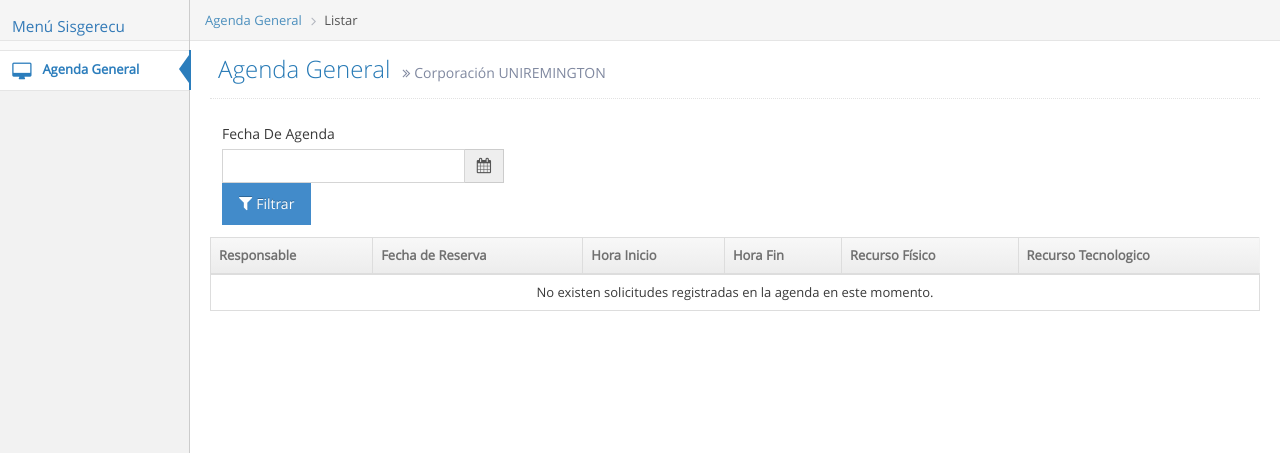
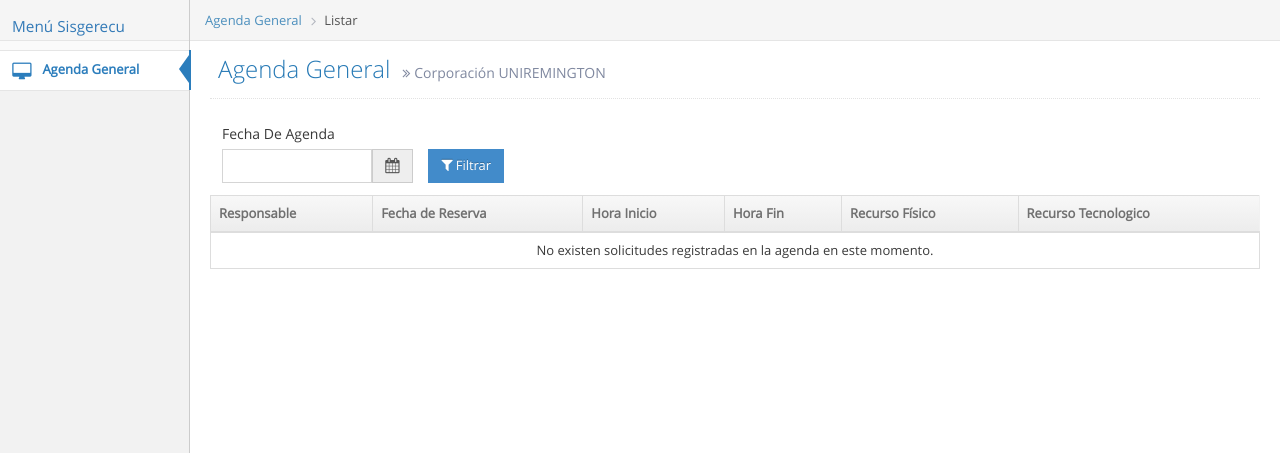
Before and after one commit to ceragos/sisgerecu, a Django app: page /agendas/agenda_general/ in a window 1280 px wide. Shown: the part 50-503 px from the top of the page. Run offline with Django 3.2, Linux system fonts and the light colour scheme; the visitor is signed in with stand-in values (Sample User, id 1); data that the repository does not hold is empty; some libraries are stand-ins or nearby versions.

Commit message:
Visualizaición botón filtrar

```diff
--- a/agendas/templates/agendas/agenda_general/agenda_general.html
+++ b/agendas/templates/agendas/agenda_general/agenda_general.html
@@ -55,7 +55,6 @@
                     <div class="row">
                         <div class="col-xs-8 col-sm-11">
                             <div class="input-group">
-                                {{ form.errors }}
                                 <input class="form-control date-picker"
                                        name="fecha" id="id-date-picker-1"
                                        type="text" data-date-format="dd-mm-yyyy"
@@ -65,10 +64,15 @@
                                 <span class="input-group-addon">
                                     <i class="fa fa-calendar bigger-110"></i>
                                 </span>
+                                <span class="input-group-btn"></span><span class="input-group-btn"></span>
+                                <span class="input-group-btn"></span><span class="input-group-btn"></span>
+                                <span class="input-group-btn"></span><span class="input-group-btn"></span>
+                                <span class="input-group-btn">
+                                    <button type="submit" value="Filtrar" class="btn btn-sm btn-primary">
+                                        <i class="ace-icon fa fa-filter bigger-110"></i>Filtrar
+                                    </button>
+                                </span>
                             </div>
-                            <button type="submit" value="Crear" class="btn btn-primary">
-                                <i class="ace-icon fa fa-filter bigger-120"></i>Filtrar
-                            </button>
                         </div>
                     </div>
                 </div>
```
Also changed, not shown: agendas/templates/agendas/mi_agenda/listar.html (+8 -3 lines).
